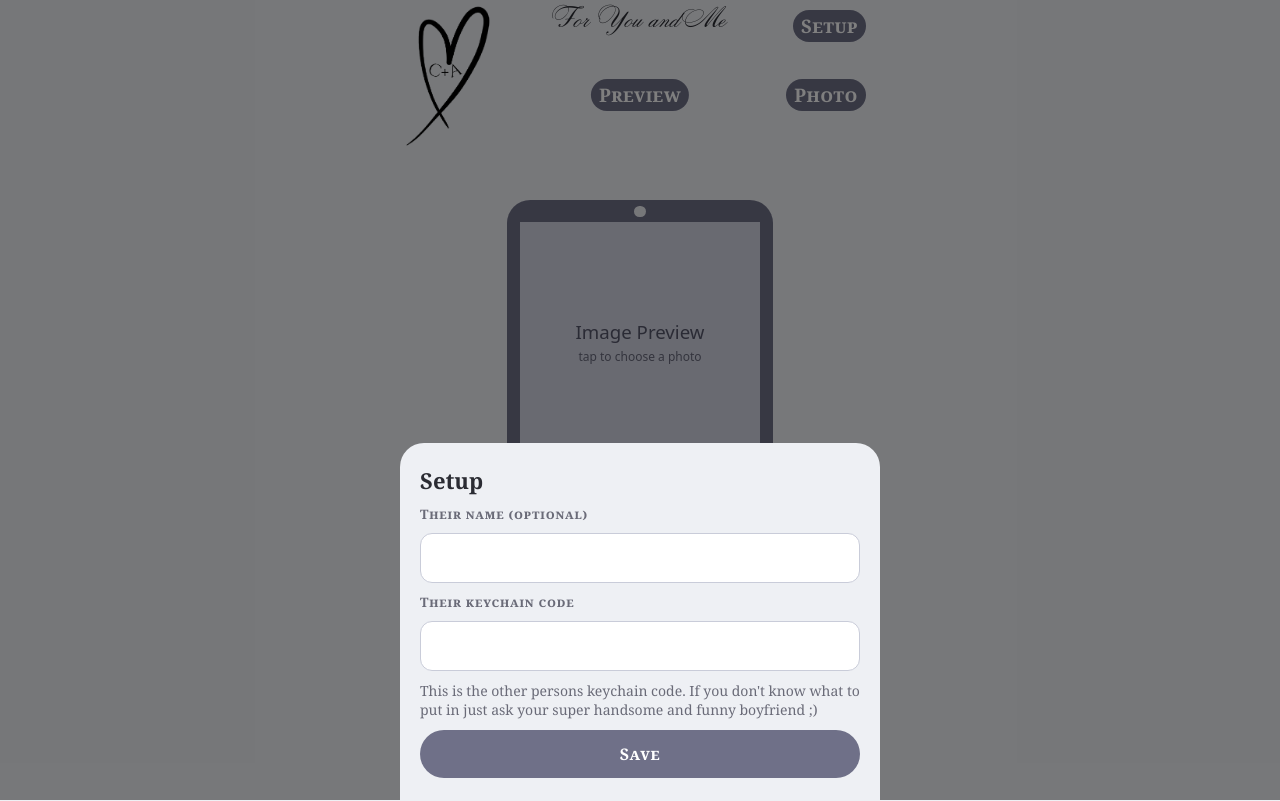
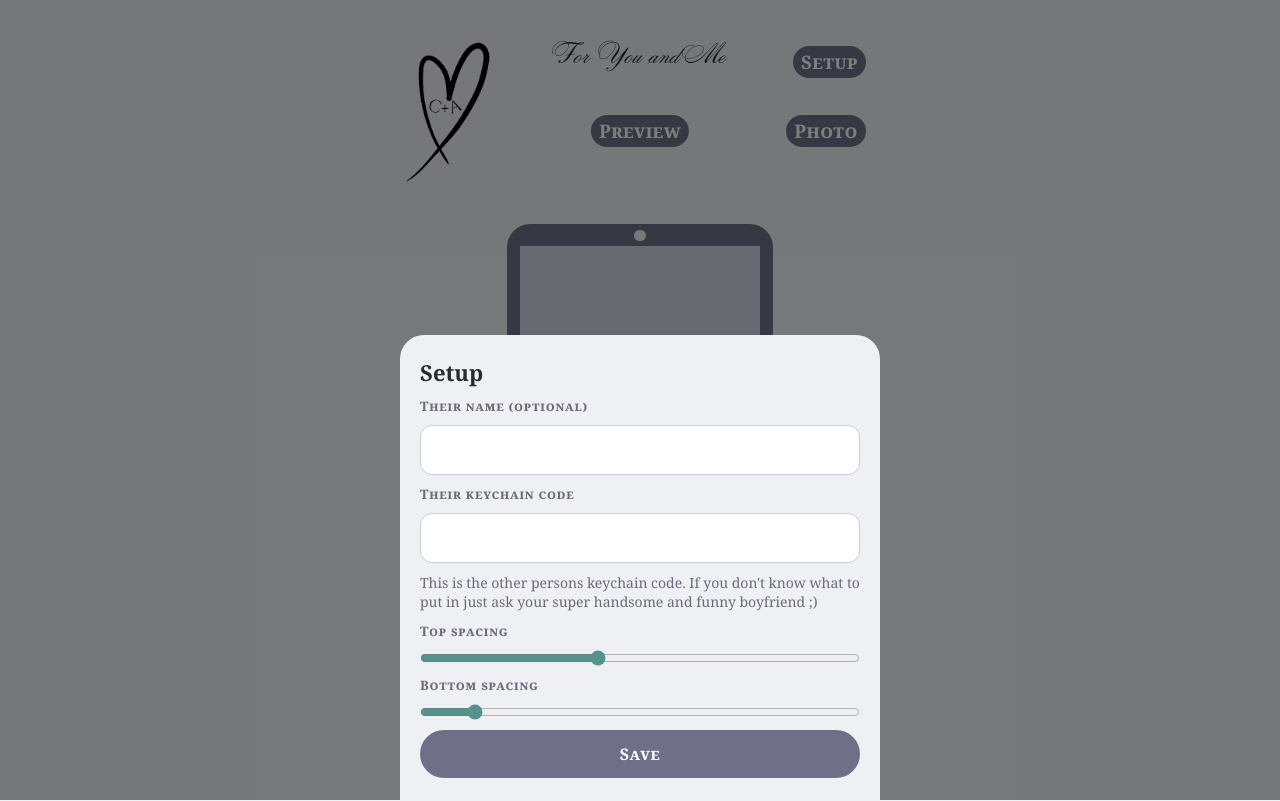
Before and after one commit to cjgson1/Keychain, a plain HTML site: page index.html in a window 1280 px wide. Drawn offline with Linux system fonts and the light colour scheme.

Commit message:
Add files via upload

```diff
--- a/index.html
+++ b/index.html
@@ -25,7 +25,7 @@
 body::before{content:"";position:fixed;top:0;left:0;right:0;height:env(safe-area-inset-top,0px);background:#3b3b3b;z-index:40}}
 *{box-sizing:border-box;margin:0}
 html{height:100%;overflow:hidden;overscroll-behavior:none}
-body{background:var(--bg);color:var(--ink);font:16px/1.4 var(--serif);-webkit-user-select:none;user-select:none;-webkit-tap-highlight-color:transparent;padding-top:calc(env(safe-area-inset-top,0px) + var(--tp));position:fixed;top:0;left:0;right:0;height:var(--H,100dvh)}
+body{background:var(--bg);color:var(--ink);font:16px/1.4 var(--serif);-webkit-user-select:none;user-select:none;-webkit-tap-highlight-color:transparent;padding-top:calc(env(safe-area-inset-top,0px) + var(--tp));height:100%}
 #app{height:100%;max-width:480px;margin:0 auto;display:flex;flex-direction:column;position:relative}
 header{position:relative;flex:none;height:calc(var(--u)*300)}
 .heart{position:absolute;left:calc(var(--u)*10);top:calc(var(--u)*10);height:calc(var(--u)*322);width:auto;pointer-events:none;z-index:2}
@@ -72,6 +72,7 @@ header{position:relative;flex:none;height:calc(var(--u)*300)}
 .panel p{font-size:14px;color:var(--mute)}
 .panel label{font:600 13px var(--serif);font-variant:small-caps;letter-spacing:.06em;color:var(--mute)}
 .panel input{width:100%;padding:13px;border:1px solid var(--line);border-radius:12px;background:var(--card);color:var(--ink);font:16px system-ui,sans-serif;-webkit-user-select:text;user-select:text}
+.panel input[type=range]{padding:0;border:0;background:none;accent-color:var(--whl)}
 .btn{height:48px;padding:0 22px;border:0;border-radius:99px;background:var(--pill);color:#fff;font:600 16px var(--serif);font-variant:small-caps;letter-spacing:.04em;cursor:pointer}
 .pbox{display:grid;justify-items:center;gap:14px;padding:20px;color:#fff;width:min(90vw,360px);text-align:center}
 #pvc{display:block;background:#000;box-shadow:0 0 0 8px var(--bez)}
@@ -134,6 +135,10 @@ header{position:relative;flex:none;height:calc(var(--u)*300)}
     <label for="slot">Their keychain code</label>
     <input id="slot" type="password" autocomplete="off" autocapitalize="off" spellcheck="false">
     <p>This is the other persons keychain code. If you don't know what to put in just ask your super handsome and funny boyfriend ;)</p>
+    <label for="tps">Top spacing</label>
+    <input id="tps" type="range" min="0" max="90" step="1">
+    <label for="bts">Bottom spacing</label>
+    <input id="bts" type="range" min="0" max="90" step="1">
     <button class="btn" id="save">Save</button>
   </div>
 </div>
@@ -236,17 +241,28 @@ function fitCv(){
   while(k>1&&z+pY>st.clientHeight-8){k--;z=N*k/d}
   cv.style.width=z+"px";fr.style.width=(z+pX)+"px";
 }
+let autoL=12;
+function probe(){
+  const pr=document.createElement("div");pr.style.cssText="position:fixed;padding-top:env(safe-area-inset-top,0px);padding-bottom:env(safe-area-inset-bottom,0px)";
+  document.body.append(pr);const cs=getComputedStyle(pr),r={t:parseFloat(cs.paddingTop)||0,b:parseFloat(cs.paddingBottom)||0};pr.remove();return r;
+}
 function fixH(){
-  const sa=navigator.standalone||matchMedia("(display-mode: standalone)").matches;
-  const h=sa&&innerHeight>innerWidth?Math.max(innerHeight,screen.height):innerHeight;
-  document.documentElement.style.setProperty("--H",h+"px");fitCv();
+  const sa=navigator.standalone||matchMedia("(display-mode: standalone)").matches,sf=probe();
+  // Installed app under a translucent status bar: iOS may report the window shorter than the screen.
+  // That missing strip is below the home-indicator zone, so only a small margin is needed.
+  const dead=sa&&sf.t>0&&innerHeight>innerWidth?Math.max(0,screen.height-innerHeight):0;
+  autoL=Math.max(0,sf.b-dead)+10;
+  const tp=ls.get("tp"),bp=ls.get("bp"),R=document.documentElement.style;
+  R.setProperty("--tp",(tp!==""?+tp:36)+"px");
+  R.setProperty("--L",(bp!==""?+bp:autoL)+"px");
+  fitCv();
 }
 addEventListener("resize",fixH);addEventListener("orientationchange",()=>setTimeout(fixH,250));fixH();
 // Tap the title 5 times quickly to see screen measurements (for troubleshooting)
 let tc=0,tl=0;$(".title").onclick=()=>{
   const n=Date.now();tc=n-tl<600?tc+1:1;tl=n;if(tc<5)return;tc=0;
   const pr=document.createElement("div");pr.style.cssText="position:fixed;padding-top:env(safe-area-inset-top,0px);padding-bottom:env(safe-area-inset-bottom,0px)";document.body.append(pr);
-  const cs=getComputedStyle(pr);toast(`window ${innerWidth}x${innerHeight}, screen ${screen.width}x${screen.height}, safe ${cs.paddingTop}/${cs.paddingBottom}, app ${$("#app").offsetHeight}`);pr.remove();
+  const cs=getComputedStyle(pr);toast(`window ${innerWidth}x${innerHeight}, screen ${screen.width}x${screen.height}, safe ${cs.paddingTop}/${cs.paddingBottom}, app ${$("#app").offsetHeight}, bottom space ${autoL}`);pr.remove();
 };
 const sched=()=>{if(!raf)raf=requestAnimationFrame(render)};
 function render(){
@@ -315,11 +331,13 @@ $("#send").onclick=async()=>{
 // Setup sheet
 const sh=$("#sheet");
 function openSheet(){
-  $("#nm").value=ls.get("nm");$("#slot").value=ls.get("slot");
+  $("#nm").value=ls.get("nm");$("#slot").value=ls.get("slot");$("#tps").value=ls.get("tp")!==""?ls.get("tp"):36;$("#bts").value=ls.get("bp")!==""?ls.get("bp"):autoL;
   const ios=/iphone|ipad|ipod/i.test(navigator.userAgent)&&!(navigator.standalone||matchMedia("(display-mode: standalone)").matches);
   $("#ios").hidden=!ios;sh.hidden=false;
 }
 $("#setup").onclick=openSheet;
+$("#tps").oninput=e=>{ls.set("tp",e.target.value);fixH()};
+$("#bts").oninput=e=>{ls.set("bp",e.target.value);fixH()};
 $("#save").onclick=()=>{
   const v=$("#slot").value.trim();
   if(!okSlot(v)){toast("Slot name: letters and digits only, at least 10.");return}
--- a/sw.js
+++ b/sw.js
@@ -1,5 +1,5 @@
 // Bump V whenever you change any file, so installed copies pick up the update.
-const V="keychain-v8",FILES=["./","index.html","manifest.webmanifest","icons/icon-192.png","icons/icon-512.png","icons/apple-touch-icon.png"];
+const V="keychain-v9",FILES=["./","index.html","manifest.webmanifest","icons/icon-192.png","icons/icon-512.png","icons/apple-touch-icon.png"];
 self.addEventListener("install",e=>{e.waitUntil(caches.open(V).then(c=>c.addAll(FILES)).then(()=>self.skipWaiting()))});
 self.addEventListener("activate",e=>{e.waitUntil(caches.keys().then(k=>Promise.all(k.filter(x=>x!==V).map(x=>caches.delete(x)))).then(()=>self.clients.claim()))});
 self.addEventListener("fetch",e=>{
```
